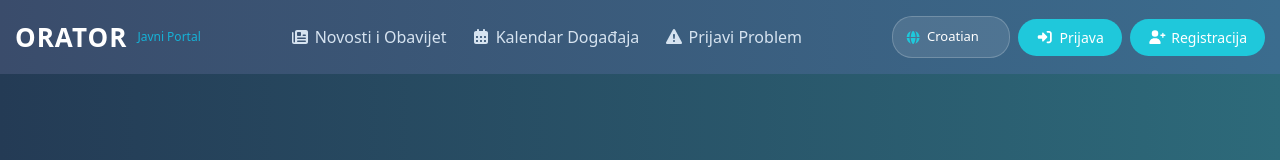
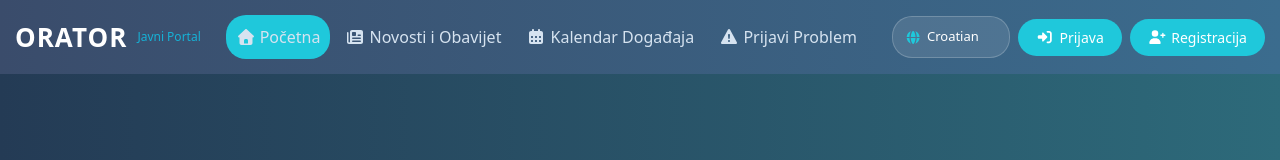
Before and after one commit to Junaid-Taqi/orator-public-portal, a React (Create React App) app: page /report in a window 1280 px wide. Shown: the top 160 px of the page. Built offline with nearby package versions, Linux system fonts and the light colour scheme; no server answers.

Commit message:
ui fixes

```diff
--- a/src/components/Header.js
+++ b/src/components/Header.js
@@ -63,27 +63,19 @@ const Header = ({ hasLiferayUser, onLogout }) => {
 
                 {/* Navigation — uses .header-nav (not .nav) to avoid Bootstrap conflict */}
                 <nav className={`header-nav ${menuOpen ? "show" : ""}`}>
-                    {!isCurrentPath('/') && (
                     <NavLink to="/" end className={({ isActive }) => "nav-link" + (isActive ? " active" : "")} onClick={() => setMenuOpen(false)}>
                         <FontAwesomeIcon icon={faHouse} /> {t('header.home')}
                     </NavLink>
-                    )}
-                    {!isCurrentPath('/news') && (
                     <NavLink to="/news" className={({ isActive }) => "nav-link" + (isActive ? " active" : "")} onClick={() => setMenuOpen(false)}>
                         <FontAwesomeIcon icon={faNewspaper} /> {t('header.news')}
                     </NavLink>
-                    )}
-                    {!isCurrentPath('/calendar') && (
                     <NavLink to="/calendar" className={({ isActive }) => "nav-link" + (isActive ? " active" : "")} onClick={() => setMenuOpen(false)}>
                         <FontAwesomeIcon icon={faCalendarAlt} /> {t('header.calendar')}
                     </NavLink>
-                    )}
-                    {!isCurrentPath('/report') && (
                     <NavLink to="/report" className={({ isActive }) => "nav-link" + (isActive ? " active" : "")} onClick={() => setMenuOpen(false)}>
                         <FontAwesomeIcon icon={faTriangleExclamation} /> {t('header.report')}
                     </NavLink>
-                    )}
-                    {hasLiferayUser && !isCurrentPath('/my-report') && (
+                    {hasLiferayUser && (
                         <NavLink to="/my-report" className={({ isActive }) => "nav-link" + (isActive ? " active" : "")} onClick={() => setMenuOpen(false)}>
                             <FontAwesomeIcon icon={faFileAlt} /> {t('header.myReport')}
                         </NavLink>
@@ -108,11 +100,9 @@ const Header = ({ hasLiferayUser, onLogout }) => {
                                 <a href="/web/guest/login" className="header-action-btn" onClick={() => setMenuOpen(false)}>
                                     <FontAwesomeIcon icon={faRightToBracket} /> {t('header.login')}
                                 </a>
-                                {!isCurrentPath('/register') && (
                                 <a href="/register" className="header-action-btn" onClick={() => setMenuOpen(false)}>
                                     <FontAwesomeIcon icon={faUserPlus} /> {t('header.register')}
                                 </a>
-                                )}
                             </>
                         )}
 
@@ -143,11 +133,9 @@ const Header = ({ hasLiferayUser, onLogout }) => {
                             <a href="/web/guest/login" className="header-action-btn">
                                 <FontAwesomeIcon icon={faRightToBracket} /> {t('header.login')}
                             </a>
-                            {!isCurrentPath('/register') && (
                             <Link to="/register" className="header-action-btn">
                                 <FontAwesomeIcon icon={faUserPlus} /> {t('header.register')}
                             </Link>
-                            )}
                         </>
                     )}
 
```
Lines whose indentation alone changed are shown as unchanged.
